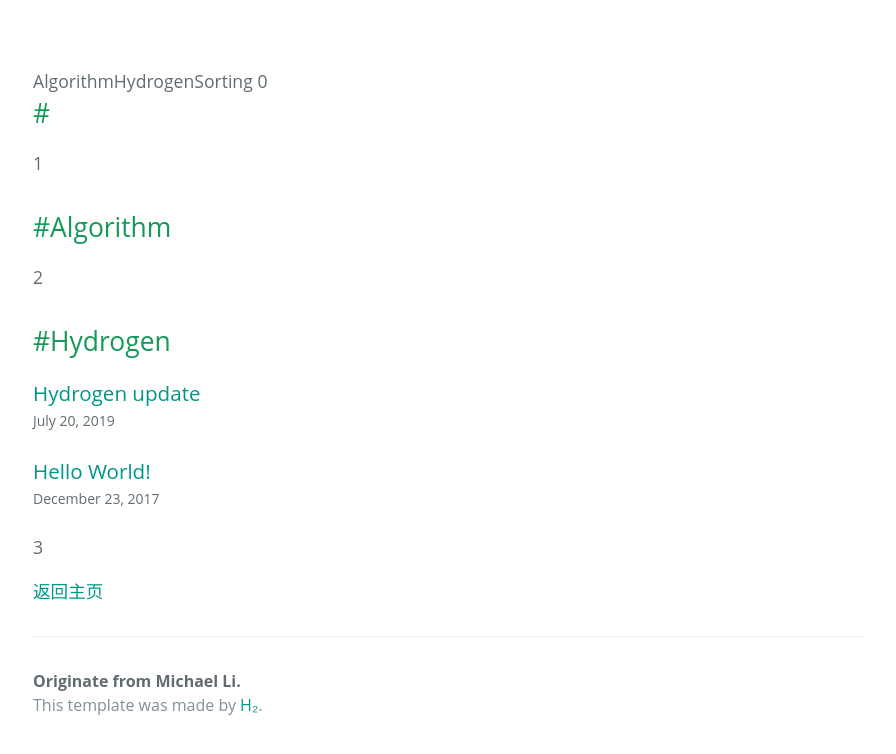
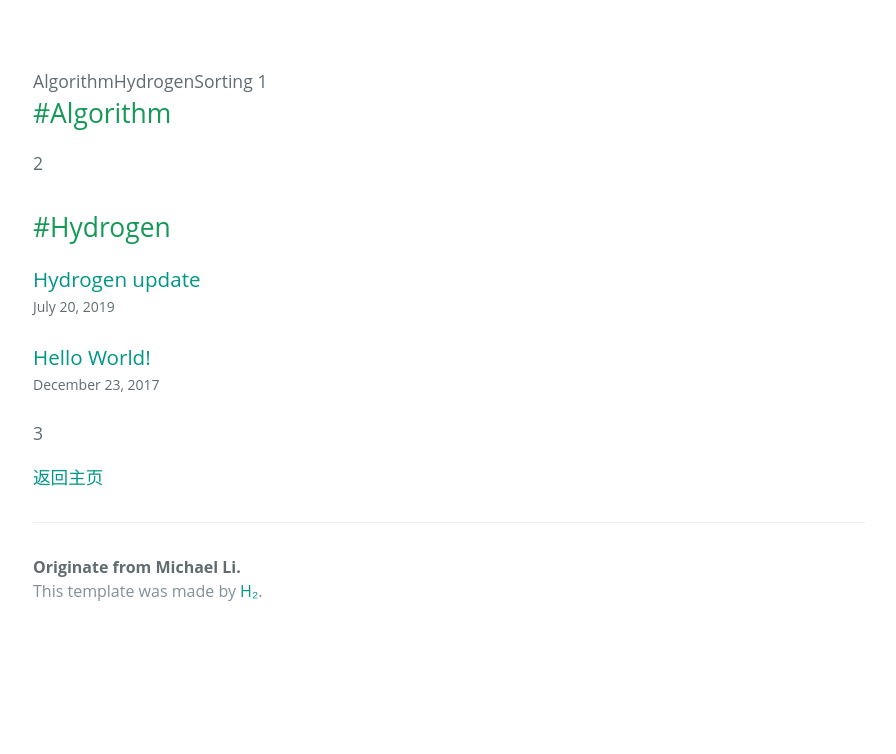
Before and after one commit to zl323/zl323.github.io, a Jekyll site: the page built from pages/Algorithms.md, in a window 1280 px wide and 1115 px high. Shown: the part 350-1104 px from the top of the window, without its empty margins (191-1087 px from the left). Built offline with Jekyll 4.4.1, drawn with Linux system fonts in a browser that asks for light colours; some web fonts are replaced.

Commit message:
test post tags

```diff
--- a/pages/Algorithms.md
+++ b/pages/Algorithms.md
@@ -10,7 +10,7 @@
 {% assign tag_words = site_tags | split:',' | sort %}
 {{tag_words}}
 <!-- 遍历所有有标签的文章并列出标题 -->
-{% for item in (0..site.tags.size) %}
+{% for item in (1..site.tags.size) %}
   {{item}}
   {% unless forloop.last %}
     {% capture this_word %}{{ tag_words[item] | strip_newlines }}{% endcapture %}
```
